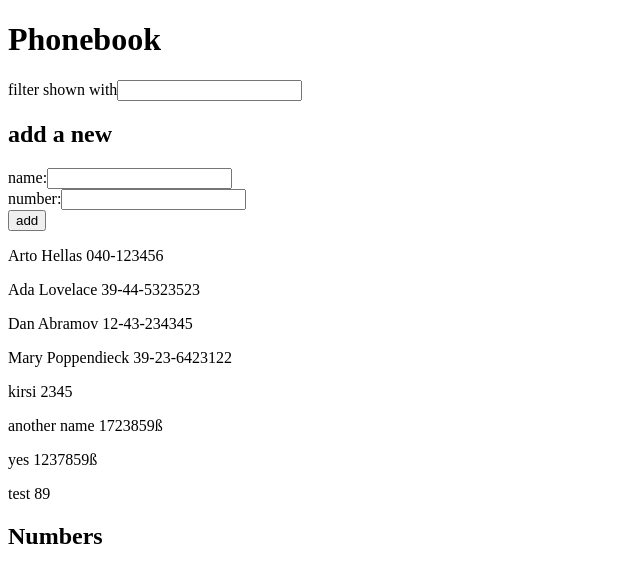
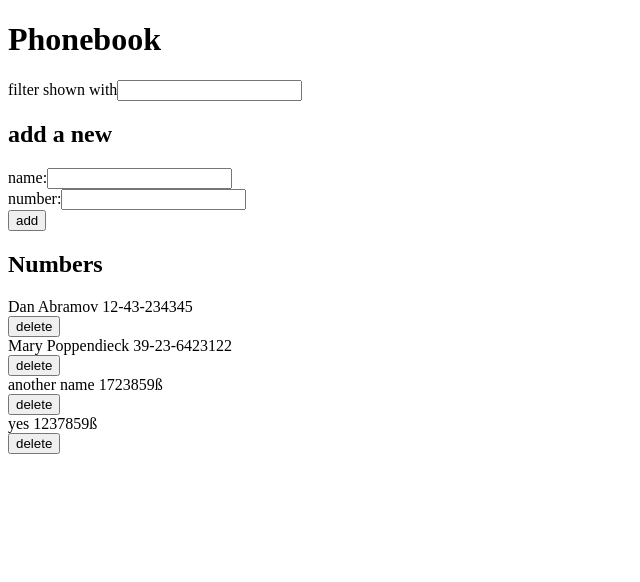
Before and after one commit to Tsaikkari/fullstack-course-hki-open-uni, a React (Create React App) app in the folder part2/phonebook/: page / in a window 1280 px wide. Shown: the top 582 px of the page, without its empty margins (0-640 px from the left). Built offline with nearby package versions, Linux system fonts and the light colour scheme; data requests are answered from the project's data file.

Commit message:
Adding delete person

```diff
--- a/part2/phonebook/db.json
+++ b/part2/phonebook/db.json
@@ -1,15 +1,5 @@
 {
   "people": [
-    {
-      "id": 1,
-      "name": "Arto Hellas",
-      "number": "040-123456"
-    },
-    {
-      "id": 2,
-      "name": "Ada Lovelace",
-      "number": "39-44-5323523"
-    },
     {
       "id": 3,
       "name": "Dan Abramov",
@@ -21,11 +11,6 @@
       "number": "39-23-6423122"
     },
     {
-      "name": "kirsi",
-      "number": "2345",
-      "id": 5
-    },
-    {
       "name": "another name",
       "number": "1723859ß",
       "id": 6
@@ -34,11 +19,6 @@
       "name": "yes",
       "number": "1237859ß",
       "id": 7
-    },
-    {
-      "name": "test",
-      "number": "89",
-      "id": 8
     }
   ]
 }
--- a/part2/phonebook/src/App.js
+++ b/part2/phonebook/src/App.js
@@ -60,6 +60,18 @@ const App = () => {
       })
   }
 
+  const deletePerson = (id) => {
+    //const delPerson = people.find(p => p.id === id)
+    personService
+    .del(id)
+    .then(response => {
+      setPeople(people.filter(p => p.id !== id))
+    })
+    .catch(error => {
+      console.log(error)
+    })
+  }
+
   const handlePersonChange = (event) => {
     setNewName(event.target.value)
   }
@@ -83,10 +95,11 @@ const App = () => {
         handleNumberChange={handleNumberChange}
         handlePersonChange={handlePersonChange}
       />
+      <h2>Numbers</h2>
       <People
         peopleToShow={peopleToShow}
+        deletePerson={deletePerson}
       />
-      <h2>Numbers</h2>
     </div>
   )
 }
--- a/part2/phonebook/src/components/People.js
+++ b/part2/phonebook/src/components/People.js
@@ -5,7 +5,12 @@ const People = (props) => {
   return (
     <div>
       {props.peopleToShow.map((person, i) =>
-        <Person key={i} person={person} />
+        <div key={i} >
+          <Person
+            person={person}
+          />
+          <button onClick={(id) => props.deletePerson(person.id)}>delete</button>
+        </div>
       )}
     </div>
   )
--- a/part2/phonebook/src/components/Person.js
+++ b/part2/phonebook/src/components/Person.js
@@ -3,7 +3,7 @@ import React from 'react';
 const Person = ({ person }) => {
   return (
     <div>
-      <p>{person.name} {person.number}</p>
+      {person.name} {person.number}
     </div>
   )
 }
--- a/part2/phonebook/src/components/SearchBox.js
+++ b/part2/phonebook/src/components/SearchBox.js
@@ -4,7 +4,7 @@ const SearchBox = (props) => {
   return (
     <div>
       filter shown with
-      <input value={props.searchPerson} onChange={props.handlePersonSearch}/>
+      <input value={props.filteredPeople} onChange={props.handlePersonSearch}/>
     </div>
   )
 }
--- a/part2/phonebook/src/services/people.js
+++ b/part2/phonebook/src/services/people.js
@@ -16,4 +16,9 @@ const update = (id, newObject) => {
   return request.then(response => response.data)
 }
 
-export default { getAll, create, update }
+const del = id => {
+  const request = axios.delete(`${baseUrl}/${id}`)
+  return request.then(response => response.data)
+}
+
+export default { getAll, create, update, del }
```
